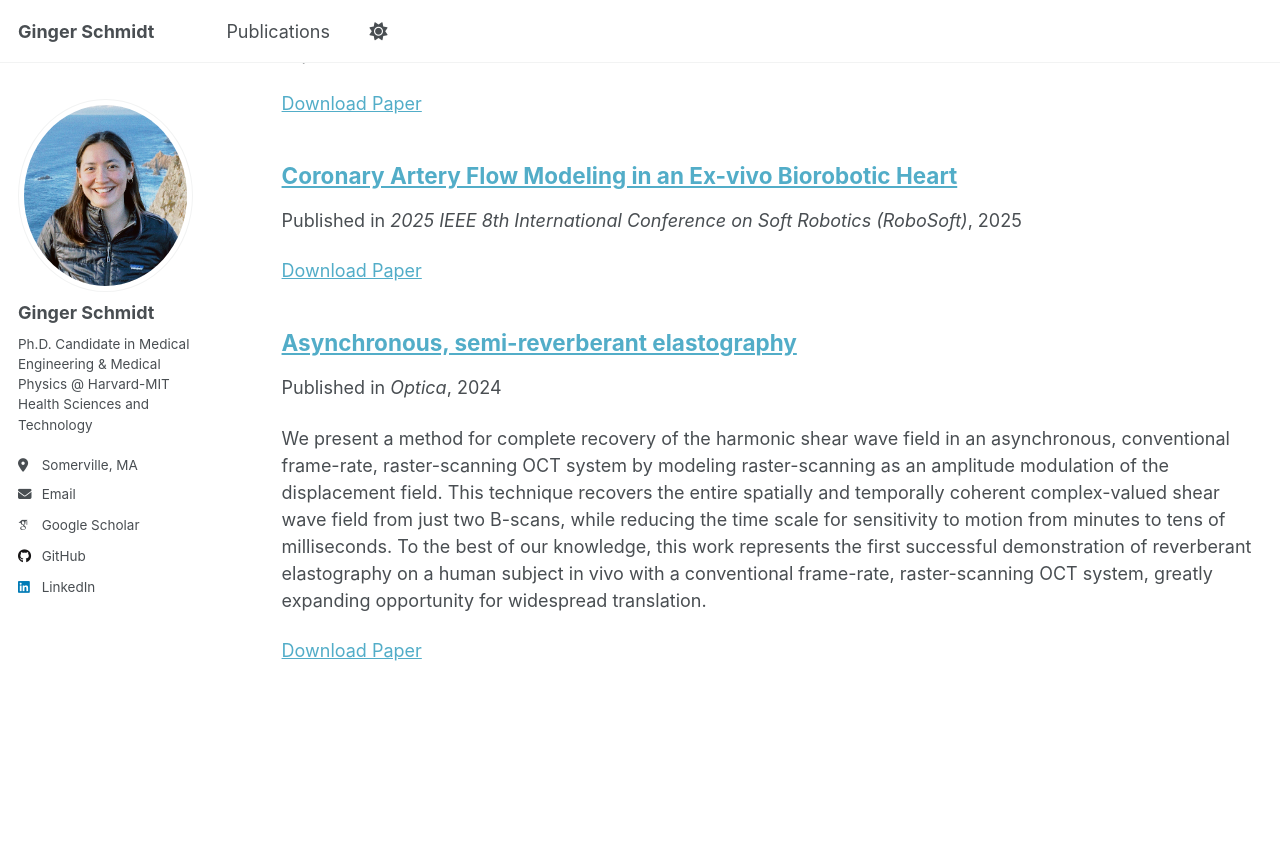
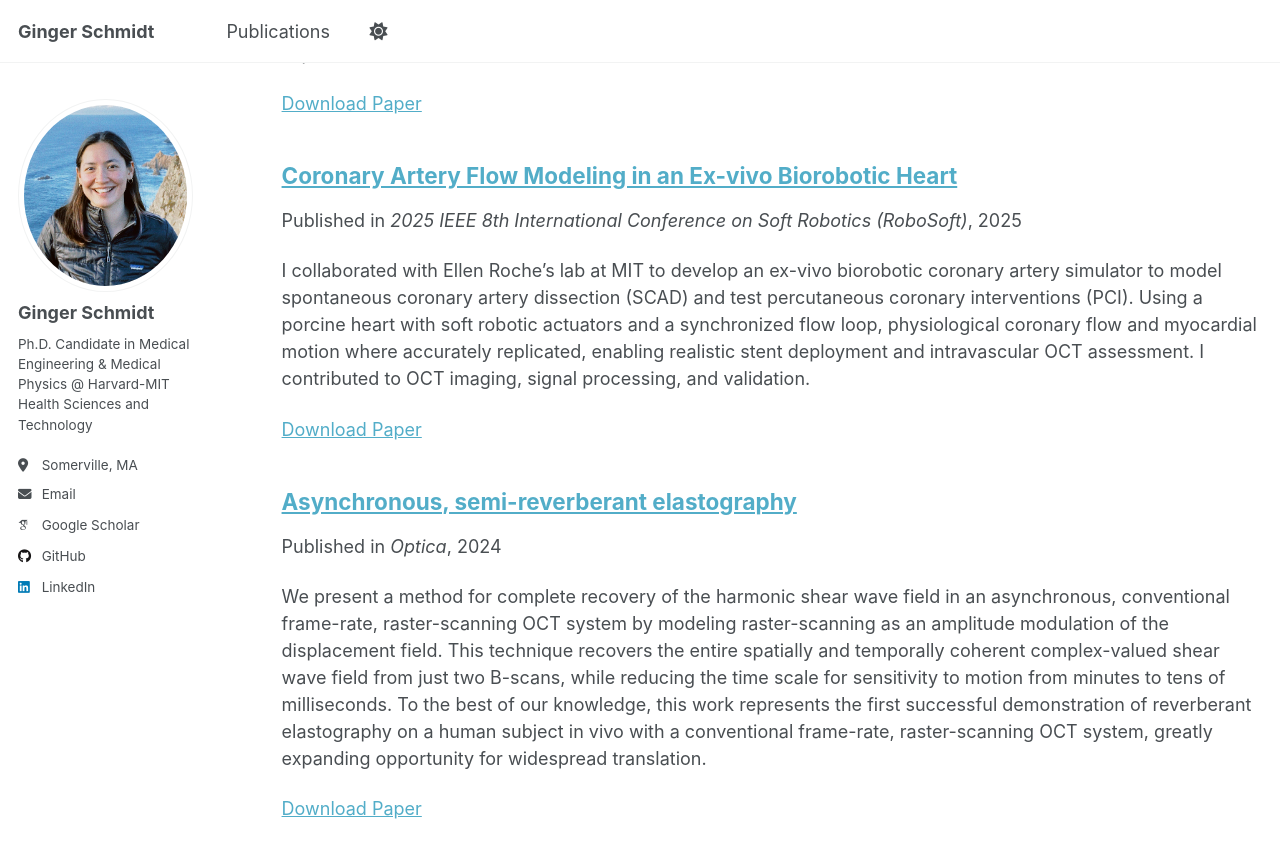
Before and after one commit to gingerschmidt/gingerschmidt.github.io, a Jekyll site: the page built from _pages/publications.md, in a window 1280 px wide and 900 px high, scrolled down 309 px. Shown: the top 858 px of the window. Built offline with Jekyll 4.4.1, drawn with Linux system fonts in a browser that asks for light colours; some web fonts are replaced; a script that is not in the unit is left out.

Commit message:
Update softrobotic.md

```diff
--- a/_publications/softrobotic.md
+++ b/_publications/softrobotic.md
@@ -2,7 +2,7 @@
 title: "Coronary Artery Flow Modeling in an Ex-vivo Biorobotic Heart"
 collection: publications
 category: conferences
-excerpt: ""
+excerpt: "I collaborated with Ellen Roche’s lab at MIT to develop an ex-vivo biorobotic coronary artery simulator to model spontaneous coronary artery dissection (SCAD) and test percutaneous coronary interventions (PCI). Using a porcine heart with soft robotic actuators and a synchronized flow loop, physiological coronary flow and myocardial motion where accurately replicated, enabling realistic stent deployment and intravascular OCT assessment. I contributed to OCT imaging, signal processing, and validation."
 date: 2025-06-25
 venue: '2025 IEEE 8th International Conference on Soft Robotics (RoboSoft)'
 paperurl: 'http://gingerschmidt.github.io/files/Coronary Artery Flow Modeling in an Ex-vivo Biorobotic Heart.pdf'
```
